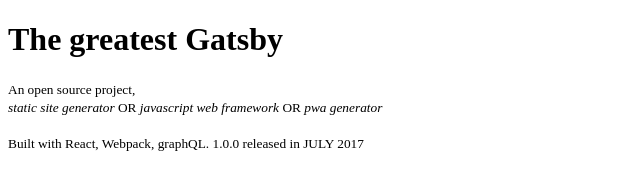
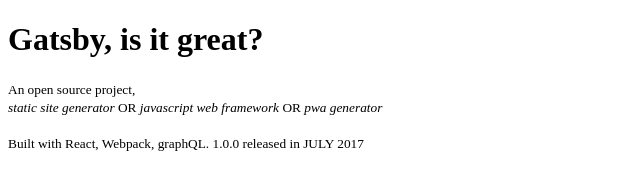
Before and after one commit to rocketNeck/gatsby-js-talk-presentation, a Gatsby site: page /1 in a window 1280 px wide. Shown: the whole page, without its empty margins (0-640 px from the left). Built offline with nearby package versions, Linux system fonts and the light colour scheme; Gatsby itself is replaced by a stand-in of ours.

Commit message:
change first slide

```diff
--- a/src/pages/1.js
+++ b/src/pages/1.js
@@ -3,7 +3,7 @@ import Link from 'gatsby-link';
 
 export default ({ transition }) => (
   <div style={transition && transition.style}>
-    <h1>The greatest Gatsby</h1>
+    <h1>Gatsby, is it great?</h1>
 
     <small>An open source  project, <br />
     <span><i>static site generator</i>  <bold>OR</bold>  <i>javascript web framework</i> <bold>OR</bold> <i>pwa generator</i></span><br /><br />
```
